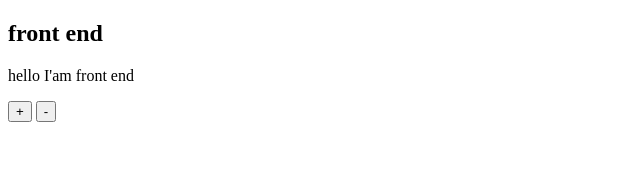
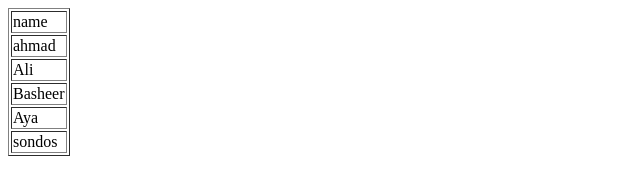
Before and after one commit to Basheer2211/api, a plain HTML site: page index.html in a window 1280 px wide. Shown: the whole page, without its empty margins (0-640 px from the left). Drawn offline with Linux system fonts and the light colour scheme.

Commit message:
first commit

```diff
--- a/index.html
+++ b/index.html
@@ -7,12 +7,17 @@
     <link rel="stylesheet" href="./css/main.css">
 </head>
 <body>
-    <div>
-        <h2>front end</h2>
-        <p>hello I'am front end</p>
-    </div>
-    <button class="biger">+</button>
-    <button class="smaller">-</button>
+<table border="1">
+    <thead>
+        <tr>
+            <td>name</td>
+        </tr>
+    </thead>
+    <tbody>
+
+
+    </tbody>
+</table>
 
     <script src="java.js"></script>
 </body>
--- a/java.js
+++ b/java.js
@@ -1,13 +1,9 @@
-function size1(){
-   document.querySelector("div").classList.remove("s");
-document.querySelector("div").classList.add("ss");
+var data =["ahmad","Ali" ,"Basheer","Aya","sondos"];
+var n="";
+
+for (var index = 0; index < data.length; index++) {
+   n +=`<tr><td>${data[index]}</td> </tr>`;
+
 
 }
-function size2(){
-    document.querySelector("div").classList.remove("ss");
-    document.querySelector("div").classList.add("s")
-}
-
-
-document.querySelector(".biger").onclick=size1;
-document.querySelector(".smaller").onclick=size2;
+document.querySelector("tbody").innerHTML=n;
```
